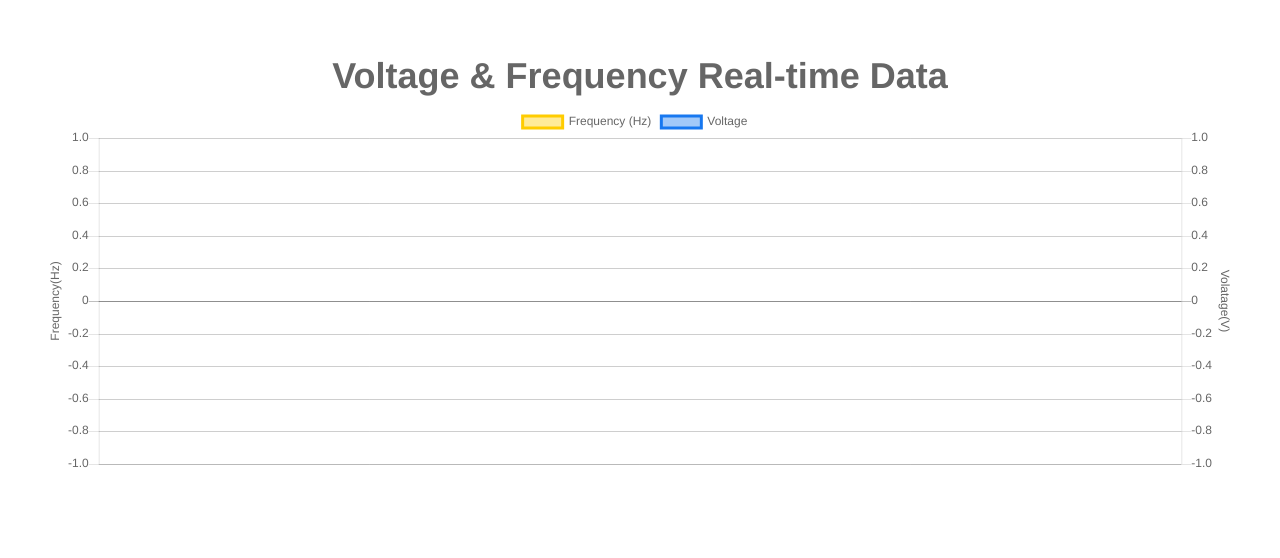
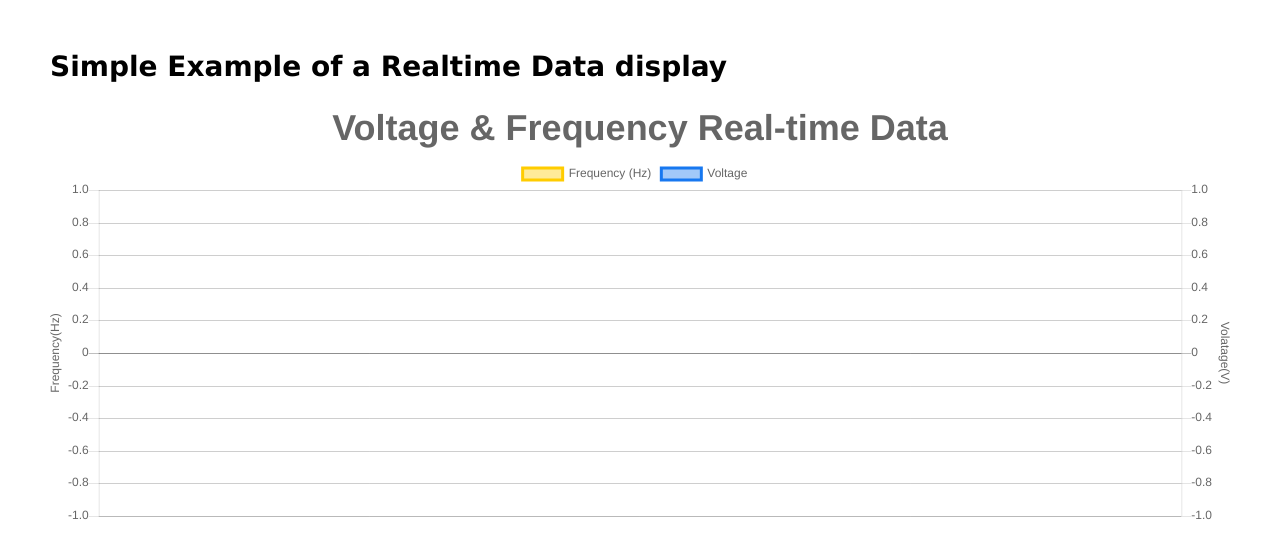
Before and after one commit to HMSAB/OEM-Toolbox-Training, a website: page simple_webapp/public/index.html in a window 1280 px wide. Drawn offline with Linux system fonts and the light colour scheme.

Commit message:
new h1 tag for index.html

```diff
--- a/simple_webapp/public/index.html
+++ b/simple_webapp/public/index.html
@@ -9,6 +9,7 @@
 </head>
 
 <body>
+    <h1> Simple Example of a Realtime Data display <h1>
     <canvas id="myChart" width="400" height="150"></canvas>
 </body>
 
```
